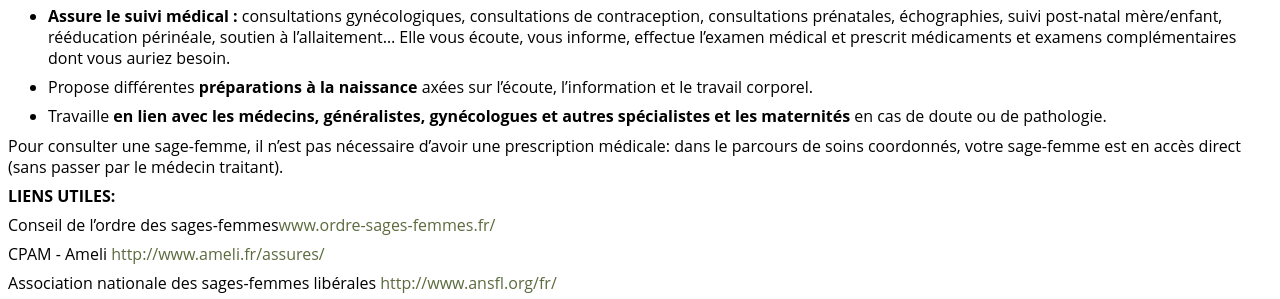
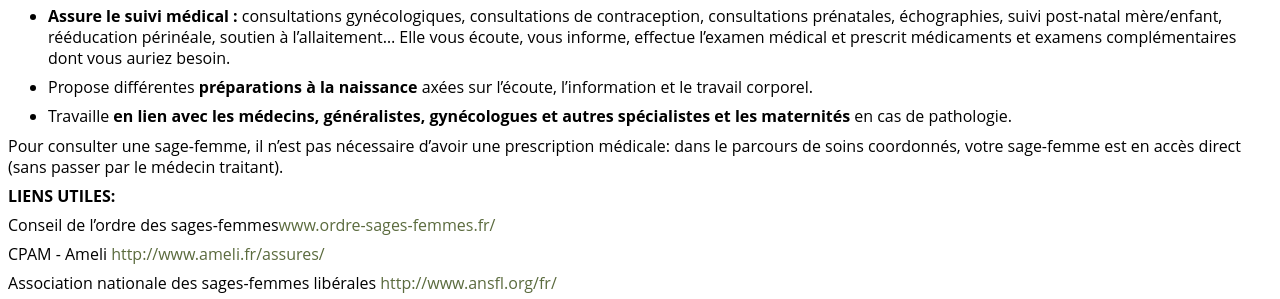
Before and after one commit to SagesFemmesNormandie/SageFemmeNormandie.github.io, a Jekyll site: the page built from association.md, in a window 1280 px wide. Shown: the part 748-1047 px from the top of the page. Built offline with Jekyll 4.4.1, drawn with Linux system fonts in a browser that asks for light colours.

Commit message:
Updated association.md

```diff
--- a/association.md
+++ b/association.md
@@ -4,6 +4,7 @@ title: Association
 navigation: true
 published: true
 ---
+
 
 
 
@@ -32,7 +33,7 @@ Elle vous écoute, vous informe, effectue l'examen médical et prescrit médicam
 
 - Propose différentes **préparations à la naissance** axées sur l'écoute, l'information et le travail corporel.
 
-- Travaille **en lien avec les médecins, généralistes, gynécologues et autres spécialistes et les maternités** en cas de doute ou de pathologie.
+- Travaille **en lien avec les médecins, généralistes, gynécologues et autres spécialistes et les maternités** en cas de pathologie.
 
 Pour consulter une sage-femme, il n'est pas nécessaire d'avoir une prescription médicale: dans le parcours de soins coordonnés, votre sage-femme est en accès direct (sans passer par le médecin traitant).
 
```
